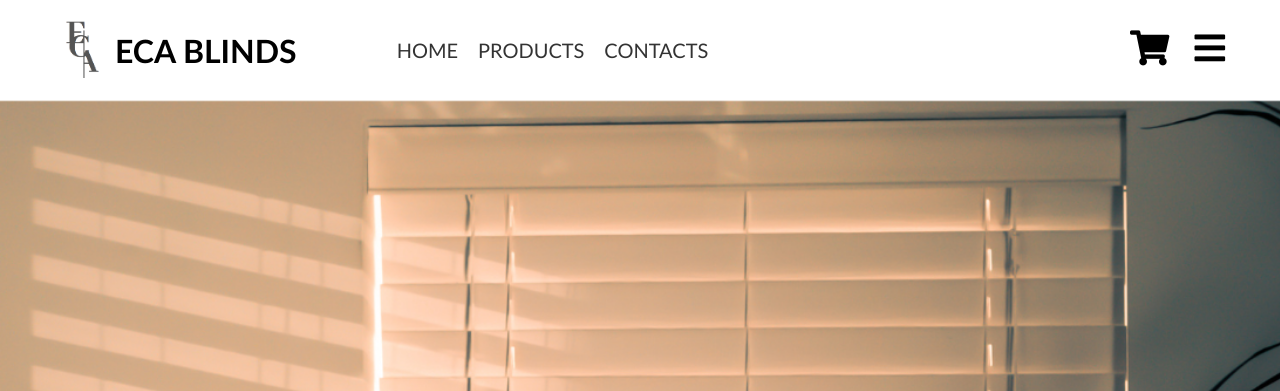
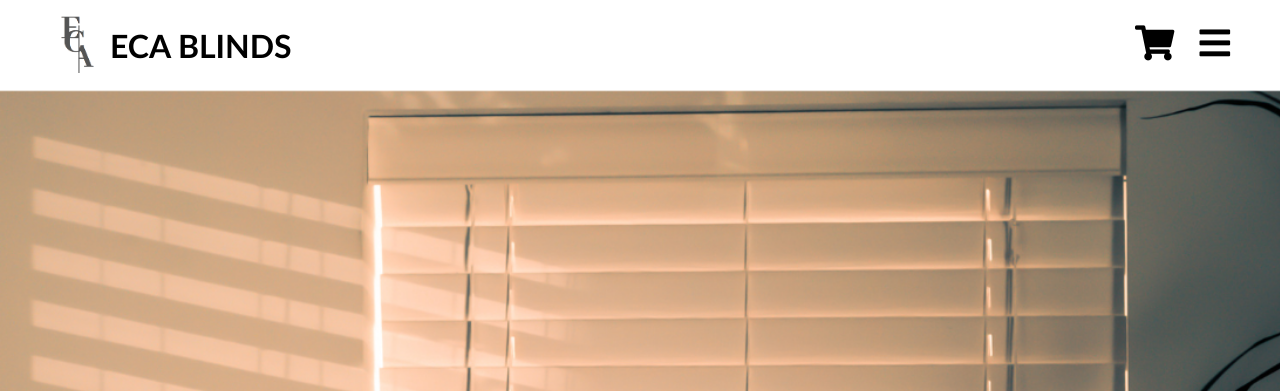
Before and after one commit to EinahJ/blinds-business, a PHP site: page /home.php in a window 1280 px wide. Shown: the top 391 px of the page. Run offline with PHP 8.4, Linux system fonts and the light colour scheme.

Commit message:
nav bar removed

```diff
--- a/home.php
+++ b/home.php
@@ -21,7 +21,7 @@
             display: flex;
             align-items: center;
             margin: 0px 0px 0px 30px;
-            padding: 20px;
+            padding: 15px;
         }
 
         .head-logo img { /*header business logo*/
@@ -31,26 +31,6 @@
         .bus-name { /*ECA BLINDS*/
             margin-right: 100px;
             font-family: 'Gill Sans', 'Gill Sans MT', Calibri, 'Trebuchet MS', sans-serif;
-        }
-
-        nav ul {
-            list-style-type: none;
-            display: flex;
-        }
-
-        nav ul li { /*nav buttons (e.g home, products)*/
-            font-family: 'Gill Sans', 'Gill Sans MT', Calibri, 'Trebuchet MS', sans-serif;
-            font-size: 20px;
-            margin-right: 20px;
-        }
-
-        nav ul li a {
-            text-decoration: none;
-            color: #333;
-        }
-
-        nav ul li a:hover {
-            text-decoration: underline;
         }
 
         .cart-icon {
@@ -508,14 +488,6 @@
     <a href="" class="head-logo"><img src="img/Logo.png" alt=""></a>
     <h1 class="bus-name">ECA BLINDS</h1>
 
-    <nav>
-        <ul>
-            <li><a href="">HOME</a></li>
-            <li><a href="">PRODUCTS</a></li>
-            <li><a href="">CONTACTS</a></li>
-        </ul>
-    </nav>
-
     <a href="" class="cart-icon"><i class="fas fa-shopping-cart"></i></a>
     <a href="" id="menuBtn" class="menu-icon"><i class="fas fa-bars"></i></a>
     <div id="menuContainer">
@@ -525,7 +497,13 @@
         </div>
         <ul class="menuList">
             <li>
+                <a href="login.php"><i class="fas fa-home"></i>Home</a>
+            </li>
+            <li>
                 <a href="login.php"><i class="fas fa-user"></i>Account</a>
+            </li>
+            <li>
+                <a href="schedule.php"><i class="fas fa-box"></i>Products</a>
             </li>
             <li>
                 <a href="schedule.php"><i class="fas fa-calendar"></i>Schedule</a>
@@ -763,7 +741,7 @@
             </div>
             <div class="contactdesc">
             <h5>ECA Blinds<h5>
-            <p>Window Blinds Supplier</p>
+            <p>Window Blinds Trading</p>
             </div>
         </div>
 
```
